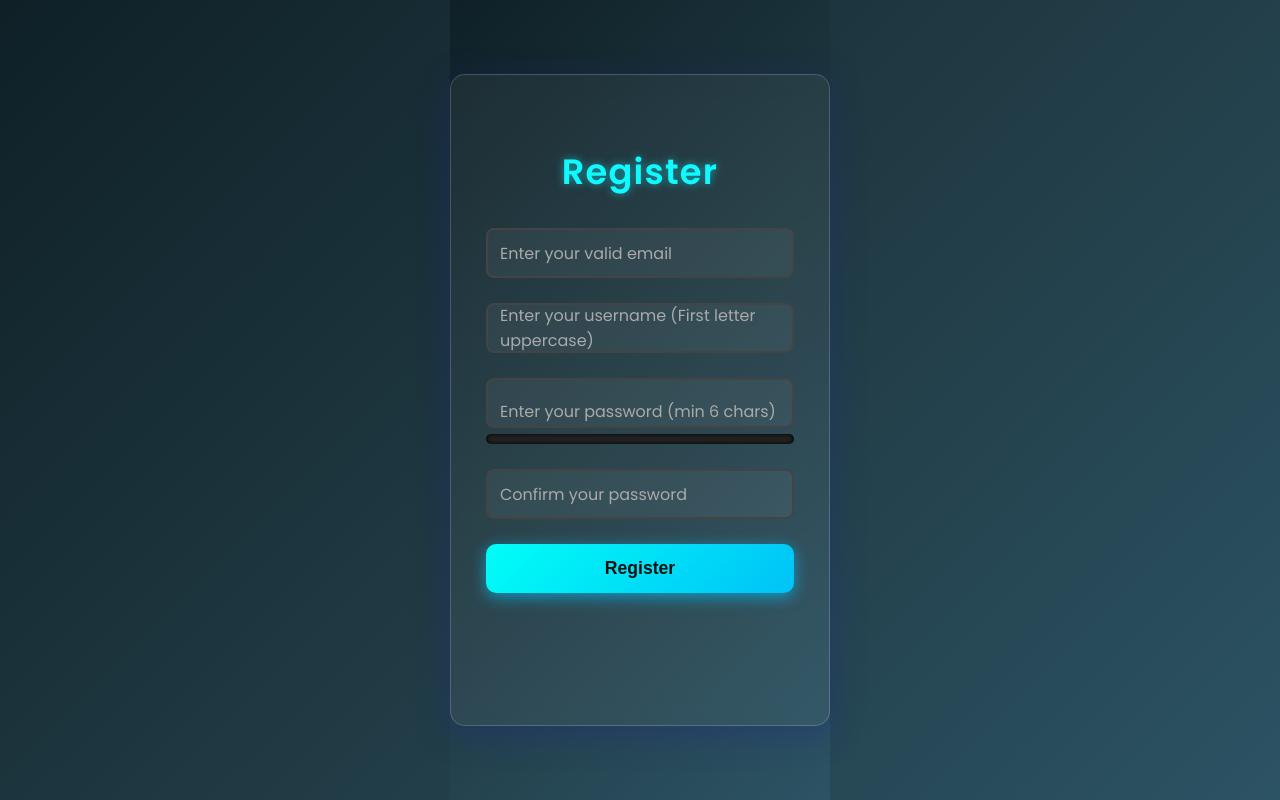
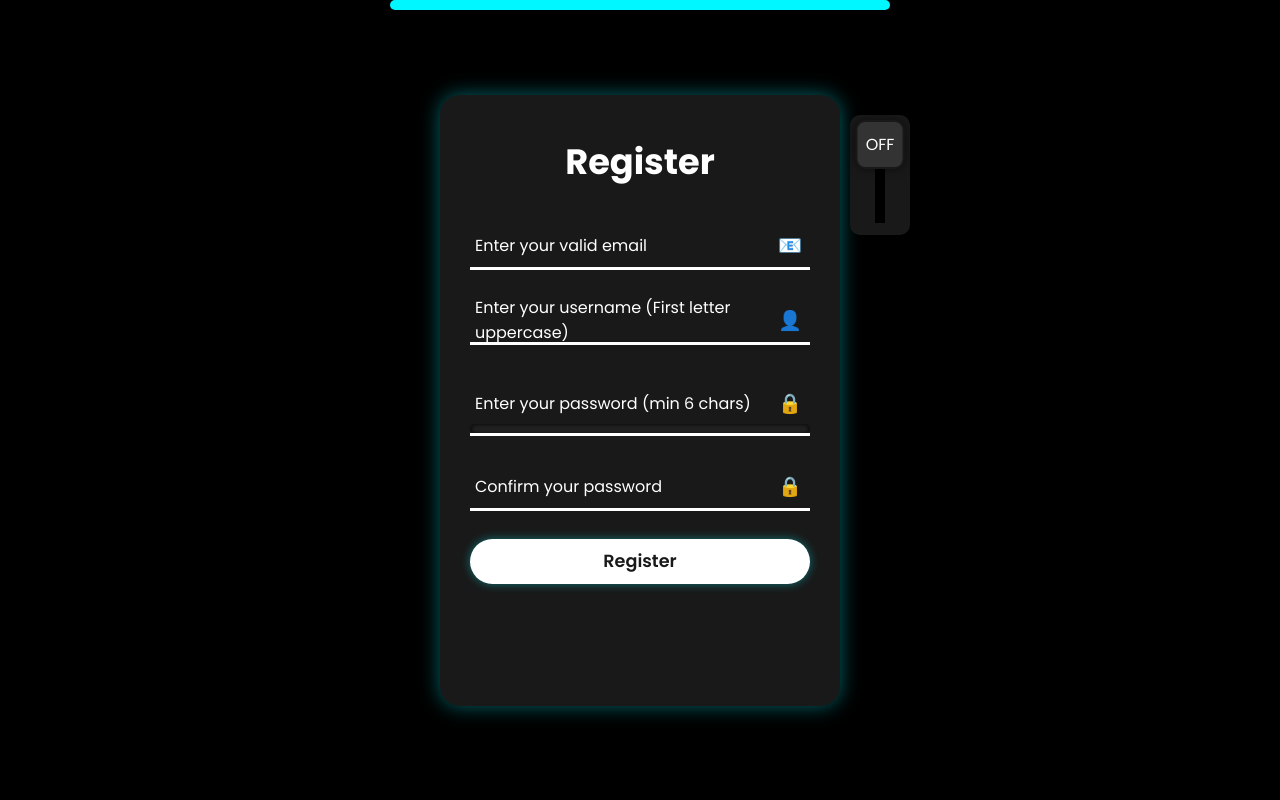
Before and after one commit to emon606-tech/register-page, a website: page login project/public/index.html in a window 1280 px wide. Drawn offline with Linux system fonts and the light colour scheme.

Commit message:
Update index.html

```diff
--- a/login project/public/index.html
+++ b/login project/public/index.html
@@ -1,103 +1,151 @@
 <!DOCTYPE html>
-<html lang="en" >
+<html lang="en">
 <head>
   <meta charset="UTF-8" />
+  <meta http-equiv="X-UA-Compatible" content="IE=edge" />
   <meta name="viewport" content="width=device-width, initial-scale=1" />
-  <title>Register</title>
+  <title>Register Form Animation | Custom</title>
   <style>
-    @import url('https://fonts.googleapis.com/css2?family=Poppins:wght@400;600&display=swap');
+    @import url('https://fonts.googleapis.com/css2?family=Poppins:wght@300;400;500;600;700&display=swap');
 
-    /* Reset & base */
     * {
+      margin: 0;
+      padding: 0;
       box-sizing: border-box;
+      font-family: 'Poppins', sans-serif;
     }
-    body, html {
-      margin: 0; padding: 0;
-      height: 100%;
-      font-family: 'Poppins', sans-serif;
-      background: linear-gradient(135deg, #0f2027, #203a43, #2c5364);
+
+    body {
       display: flex;
       justify-content: center;
       align-items: center;
-      color: #eee;
-      user-select: none;
+      min-height: 100vh;
+      background: #000;
+      overflow: hidden;
+      color: #fff;
     }
 
-    /* Container with glassmorphism */
-    .container {
-      background: rgba(255 255 255 / 0.05);
-      border-radius: 15px;
-      box-shadow: 0 8px 32px 0 rgba(31, 38, 135, 0.37);
-      backdrop-filter: blur(10px);
-      -webkit-backdrop-filter: blur(10px);
-      border: 1px solid rgba(255 255 255 / 0.18);
-      padding: 40px 35px;
-      width: 380px;
-      max-width: 90vw;
-      animation: fadeIn 1s ease forwards;
+    .login-light {
+      position: absolute;
+      top: 0;
+      left: 50%;
+      transform: translateX(-50%);
+      width: 500px;
+      height: 10px;
+      background: #00f7ff;
+      border-radius: 20px;
+      z-index: 0;
     }
 
-    @keyframes fadeIn {
-      from {opacity: 0; transform: translateY(20px);}
-      to {opacity: 1; transform: translateY(0);}
+    .login-box {
+      position: relative;
+      width: 400px;
+      min-height: 520px;
+      background: #191919;
+      border-radius: 20px;
+      display: flex;
+      flex-direction: column;
+      align-items: center;
+      padding: 40px 30px 50px;
+      box-shadow: 0 0 20px #00f7ff66;
+      z-index: 1;
     }
 
-    /* Title */
     h2 {
-      font-weight: 600;
+      font-size: 2.2em;
+      color: #fff;
       text-align: center;
-      margin-bottom: 30px;
-      font-size: 2.2rem;
-      letter-spacing: 1.2px;
-      color: #0ff9ff;
-      text-shadow: 0 0 8px #0ff9ff88;
-      user-select: text;
+      margin-bottom: 35px;
+      transition: 0.5s ease;
     }
 
-    /* Floating label inputs */
-    .form-group {
-      position: relative;
-      margin-bottom: 25px;
+    .input-check:checked ~ h2 {
+      color: #00f7ff;
+      text-shadow: 0 0 15px #00f7ff, 0 0 30px #00f7ff;
     }
 
-    input {
+    form {
       width: 100%;
-      padding: 14px 14px 14px 14px;
-      border-radius: 8px;
-      border: 2px solid #444;
-      background: rgba(255 255 255 / 0.05);
-      color: #eee;
-      font-size: 1rem;
-      outline: none;
-      transition: border-color 0.3s ease;
     }
 
-    input:focus {
-      border-color: #0ff9ff;
-      box-shadow: 0 0 8px #0ff9ff88;
+    .input-box {
+      position: relative;
+      width: 100%;
+      margin-bottom: 30px;
     }
 
-    label {
+    .input-box .input-line {
       position: absolute;
-      left: 14px;
-      top: 50%;
-      color: #aaa;
-      pointer-events: none;
-      transform: translateY(-50%);
-      transition: 0.3s ease all;
-      font-size: 1rem;
-      user-select: none;
+      bottom: -2px;
+      left: 0;
+      width: 100%;
+      height: 2.5px;
+      background: #fff;
+      transition: 0.5s ease;
     }
 
-    input:focus + label,
-    input:not(:placeholder-shown) + label {
-      top: 4px;
-      font-size: 0.75rem;
-      color: #0ff9ff;
-      user-select: text;
+    .input-check:checked ~ .input-box .input-line {
+      background: #00f7ff;
+      box-shadow: 0 0 10px #00f7ff;
     }
 
-    /* Password strength bar */
+    .input-box label {
+      position: absolute;
+      top: 50%;
+      left: 5px;
+      transform: translateY(-50%);
+      font-size: 1em;
+      color: #fff;
+      pointer-events: none;
+      transition: 0.5s ease;
+    }
+
+    .input-box input:focus ~ label,
+    .input-box input:valid ~ label {
+      top: -10px;
+      font-size: 0.75em;
+      color: #00f7ff;
+      user-select: text;
+      text-shadow: 0 0 10px #00f7ff;
+    }
+
+    .input-check:checked ~ .input-box label {
+      color: #00f7ff;
+      text-shadow: 0 0 10px #00f7ff;
+    }
+
+    .input-box input {
+      width: 100%;
+      height: 45px;
+      background: transparent;
+      border: none;
+      outline: none;
+      font-size: 1em;
+      color: #fff;
+      padding: 0 35px 0 5px;
+      transition: 0.5s ease;
+    }
+
+    .input-check:checked ~ .input-box input {
+      color: #00f7ff;
+      text-shadow: 0 0 5px #00f7ff;
+    }
+
+    .input-box .icon {
+      position: absolute;
+      right: 8px;
+      top: 50%;
+      transform: translateY(-50%);
+      color: #fff;
+      font-size: 1.2em;
+      transition: 0.5s ease;
+    }
+
+    .input-check:checked ~ .input-box .icon {
+      color: #00f7ff;
+      filter: drop-shadow(0 0 5px #00f7ff);
+    }
+
     .strength-bar {
       width: 100%;
       height: 10px;
@@ -107,6 +155,7 @@
       margin-top: 6px;
       box-shadow: inset 0 0 5px #000;
     }
+
     .strength-bar > div {
       height: 100%;
       width: 0%;
@@ -115,35 +164,37 @@
       transition: width 0.3s ease, background-color 0.3s ease;
     }
 
-    /* Button */
     button {
       width: 100%;
-      padding: 14px;
-      background: linear-gradient(135deg, #00fff7, #00c2f7);
+      height: 45px;
+      background: #fff;
       border: none;
-      border-radius: 10px;
+      outline: none;
+      border-radius: 40px;
+      cursor: pointer;
+      font-size: 1.1em;
+      color: #191919;
       font-weight: 600;
-      font-size: 1.1rem;
-      color: #111;
-      cursor: pointer;
-      box-shadow: 0 4px 15px #00c2f7aa;
-      user-select: none;
+      transition: 0.5s ease;
       position: relative;
       overflow: hidden;
-      transition: background 0.3s ease;
+      user-select: none;
+      box-shadow: 0 0 10px #00f7ff66;
     }
+
     button:hover:not(:disabled) {
-      background: linear-gradient(135deg, #00c2f7, #00fff7);
-      box-shadow: 0 6px 20px #00fff7cc;
+      background: #00f7ff;
+      color: #000;
+      box-shadow: 0 0 20px #00f7ffbb;
     }
+
     button:disabled {
       cursor: not-allowed;
-      background: #0a1924;
+      background: #222;
+      color: #555;
       box-shadow: none;
-      color: #555;
     }
 
-    /* Loading spinner */
     .loading-spinner {
       border: 3px solid rgba(255, 255, 255, 0.3);
       border-top: 3px solid #00c2f7;
@@ -157,18 +208,25 @@
       transform: translateY(-50%);
       display: none;
     }
+
     button.loading .loading-spinner {
       display: block;
     }
+
     button.loading span {
       margin-left: 30px;
     }
+
     @keyframes spin {
-      0% {transform: rotate(0deg);}
-      100% {transform: rotate(360deg);}
+      0% {
+        transform: rotate(0deg);
       }
 
-    /* Messages */
+      100% {
+        transform: rotate(360deg);
+      }
+    }
+
     #errorMsg {
       color: #ff6b6b;
       text-align: center;
@@ -177,8 +235,9 @@
       font-weight: 600;
       user-select: text;
     }
+
     #successMsg {
-      color: #00fff7;
+      color: #00f7ff;
       text-align: center;
       margin-top: 12px;
       min-height: 24px;
@@ -186,45 +245,138 @@
       user-select: text;
     }
 
-    /* Responsive */
-    @media (max-width: 400px) {
-      .container {
-        width: 90vw;
-        padding: 30px 20px;
+    /* Toggle container for fun */
+    .toggle {
+      position: absolute;
+      top: 20px;
+      right: -70px;
+      width: 60px;
+      height: 120px;
+      background: #191919;
+      border-radius: 10px;
+      z-index: 5;
     }
+
+    .toggle::before {
+      content: '';
+      position: absolute;
+      top: 50%;
+      left: 50%;
+      transform: translate(-50%, -50%);
+      width: 10px;
+      height: 80%;
+      background: #000;
+    }
+
+    .toggle::after {
+      content: '';
+      position: absolute;
+      top: 5px;
+      left: 50%;
+      transform: translateX(-50%);
+      width: 45px;
+      height: 45px;
+      background: #333;
+      border: 2px solid #191919;
+      border-radius: 10px;
+      cursor: pointer;
+      box-shadow: 0 0 10px rgba(0, 0, 0, 0.5);
+      transition: 0.5s ease;
+    }
+
+    .input-check:checked ~ .toggle::after {
+      top: 65px;
+    }
+
+    .input-check {
+      position: absolute;
+      right: -70px;
+      z-index: 10;
+      opacity: 0;
+    }
+
+    .toggle .text {
+      position: absolute;
+      top: 17px;
+      left: 50%;
+      transform: translateX(-50%);
+      color: #fff;
+      font-size: 1em;
+      z-index: 1;
+      text-transform: uppercase;
+      pointer-events: none;
+      transition: 0.5s ease;
+      user-select: none;
+    }
+
+    .toggle .text.off {
+      opacity: 1;
+    }
+
+    .input-check:checked ~ .toggle .text.off {
+      top: 76px;
+      opacity: 0;
+    }
+
+    .toggle .text.on {
+      opacity: 0;
+    }
+
+    .input-check:checked ~ .toggle .text.on {
+      top: 76px;
+      opacity: 1;
+      color: #00f7ff;
+      text-shadow: 0 0 15px #00f7ff, 0 0 30px #00f7ff, 0 0 45px #00f7ff,
+        0 0 60px #00f7ff;
     }
   </style>
 </head>
 <body>
-  <div class="container" role="main" aria-label="Registration form">
+
+  <div class="login-light"></div>
+  <div class="login-box">
+    <input type="checkbox" class="input-check" id="input-check" />
+    <label for="input-check" class="toggle">
+      <span class="text off">off</span>
+      <span class="text on">on</span>
+    </label>
+
     <h2>Register</h2>
-
     <form id="registerForm" autocomplete="off" spellcheck="false" novalidate>
-      <div class="form-group">
-        <input type="email" id="email" placeholder=" " required />
+      <div class="input-box">
+        <span class="icon" aria-hidden="true">📧</span>
+        <input type="email" id="email" required />
         <label for="email">Enter your valid email</label>
+        <div class="input-line"></div>
       </div>
 
-      <div class="form-group">
-        <input type="text" id="username" placeholder=" " required />
+      <div class="input-box">
+        <span class="icon" aria-hidden="true">👤</span>
+        <input type="text" id="username" required />
         <label for="username">Enter your username (First letter uppercase)</label>
+        <div class="input-line"></div>
       </div>
 
-      <div class="form-group">
-        <input type="password" id="password" placeholder=" " required />
+      <div class="input-box">
+        <span class="icon" aria-hidden="true">🔒</span>
+        <input type="password" id="password" required />
         <label for="password">Enter your password (min 6 chars)</label>
+        <div class="input-line"></div>
         <div class="strength-bar" aria-label="password strength">
           <div id="strengthFill"></div>
         </div>
       </div>
 
-      <div class="form-group">
-        <input type="password" id="confirmPassword" placeholder=" " required />
+      <div class="input-box">
+        <span class="icon" aria-hidden="true">🔒</span>
+        <input type="password" id="confirmPassword" required />
         <label for="confirmPassword">Confirm your password</label>
+        <div class="input-line"></div>
       </div>
 
       <button type="submit" aria-live="polite" aria-busy="false">
-        <div class="loading-spinner" aria-hidden="true"></div><span>Register</span>
+        <div class="loading-spinner" aria-hidden="true"></div>
+        <span>Register</span>
       </button>
 
       <p id="errorMsg" role="alert" aria-live="assertive"></p>
@@ -240,7 +392,6 @@
     const strengthFill = document.getElementById('strengthFill');
     const button = form.querySelector('button');
 
-  // Password strength calculation (0-4)
     function calcStrength(pass) {
       let strength = 0;
       if (pass.length >= 6) strength++;
@@ -259,7 +410,7 @@
       if (strength <= 1) strengthFill.style.backgroundColor = '#ff4d4d'; // red
       else if (strength === 2) strengthFill.style.backgroundColor = '#ffa500'; // orange
       else if (strength === 3) strengthFill.style.backgroundColor = '#9acd32'; // yellowgreen
-    else strengthFill.style.backgroundColor = '#00fff7'; // cyan
+      else strengthFill.style.backgroundColor = '#00f7ff'; // cyan
     }
 
     passwordInput.addEventListener('input', () => {
@@ -293,7 +444,9 @@
       }
 
       if (!/^[A-Z][a-zA-Z0-9]*$/.test(user)) {
-      showError('Username must start with uppercase letter and contain no . , / characters.');
+        showError(
+          'Username must start with uppercase letter and contain no . , / characters.'
+        );
         finishLoading();
         return;
       }
```
Lines whose indentation alone changed are shown as unchanged.
